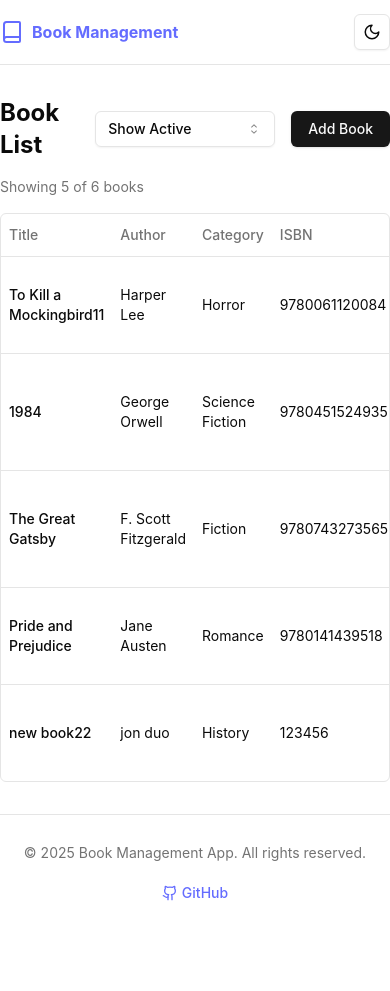
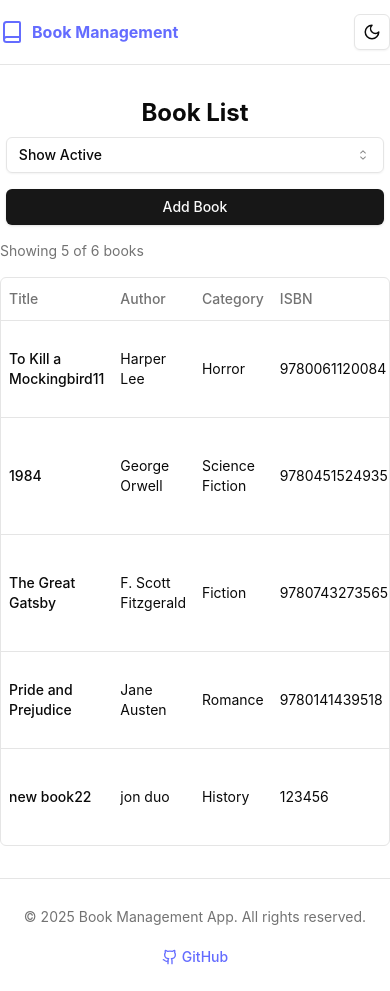
Before and after one commit to vadimdk/book-list-app, a React (Vite) app: page / in a window 390 px wide. Before the commit the page ends 927 px from the top, so only its background shows below. Built offline with nearby package versions, Linux system fonts and the light colour scheme; data requests are answered from the project's data file.

Commit message:
feat: improve layout of DataTable component for better responsiveness

```diff
--- a/src/components/ui/data-table.tsx
+++ b/src/components/ui/data-table.tsx
@@ -81,11 +81,12 @@ export function DataTable() {
 
   return (
     <div className="space-y-4">
-      <div className="flex justify-between items-center">
+      <div className="flex flex-col gap-y-2 md:flex-row md:gap-4 justify-between items-center">
         <h2 className="text-2xl font-bold">Book List</h2>
-        <div className="flex items-center gap-4">
+        <div className="w-full md:w-[295px] flex flex-col md:flex-row items-center gap-4">
+
           <Select value={filterOption} onValueChange={handleFilterChange}>
-            <SelectTrigger className="w-[180px]">
+            <SelectTrigger className="w-[97%] md:w-[180px]">
               <SelectValue placeholder="Filter books" />
             </SelectTrigger>
             <SelectContent>
@@ -94,7 +95,7 @@ export function DataTable() {
               <SelectItem value="deactivated">Show Deactivated</SelectItem>
             </SelectContent>
           </Select>
-          <Button onClick={() => navigate("/add")}>Add Book</Button>
+          <Button className="w-[97%] md:w-24" onClick={() => navigate("/add")}>Add Book</Button>
         </div>
       </div>
 
```
